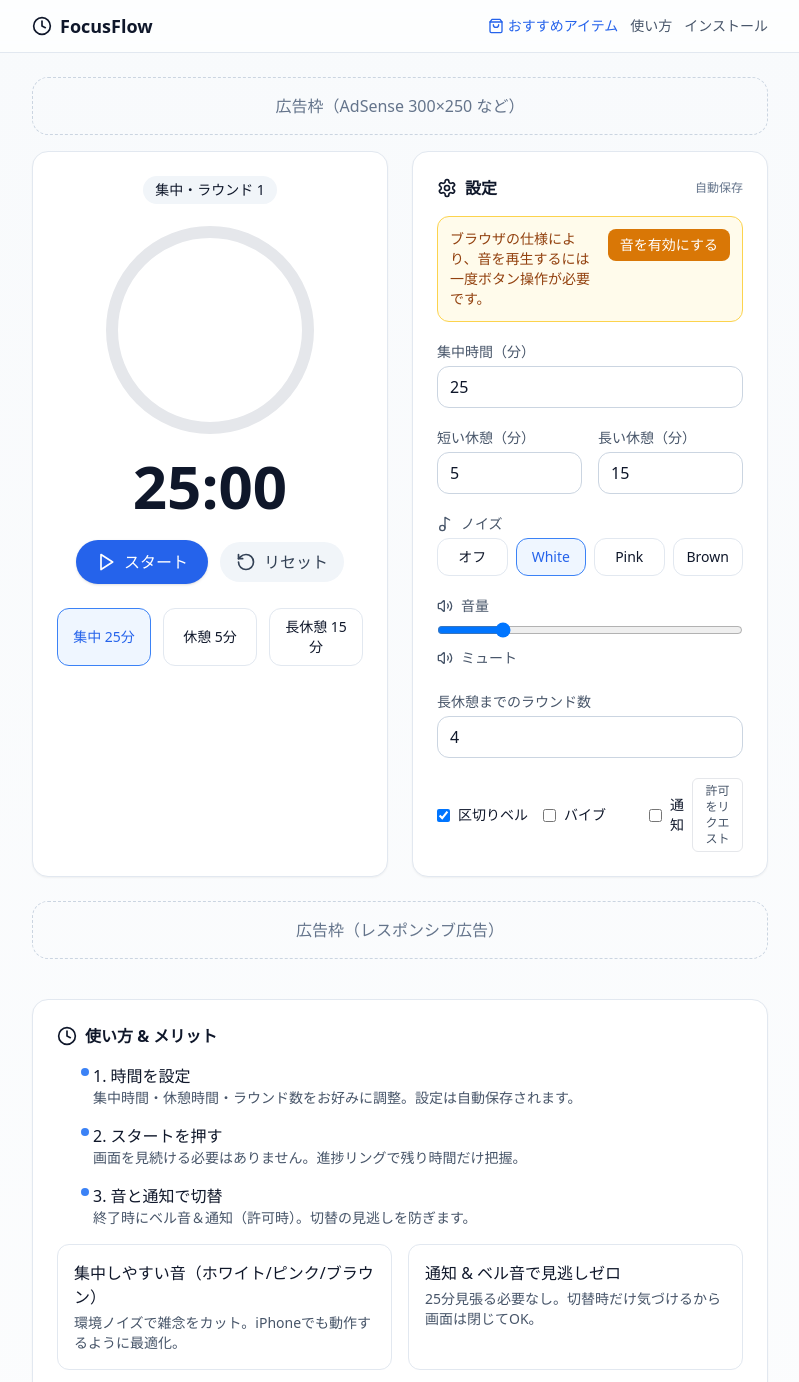
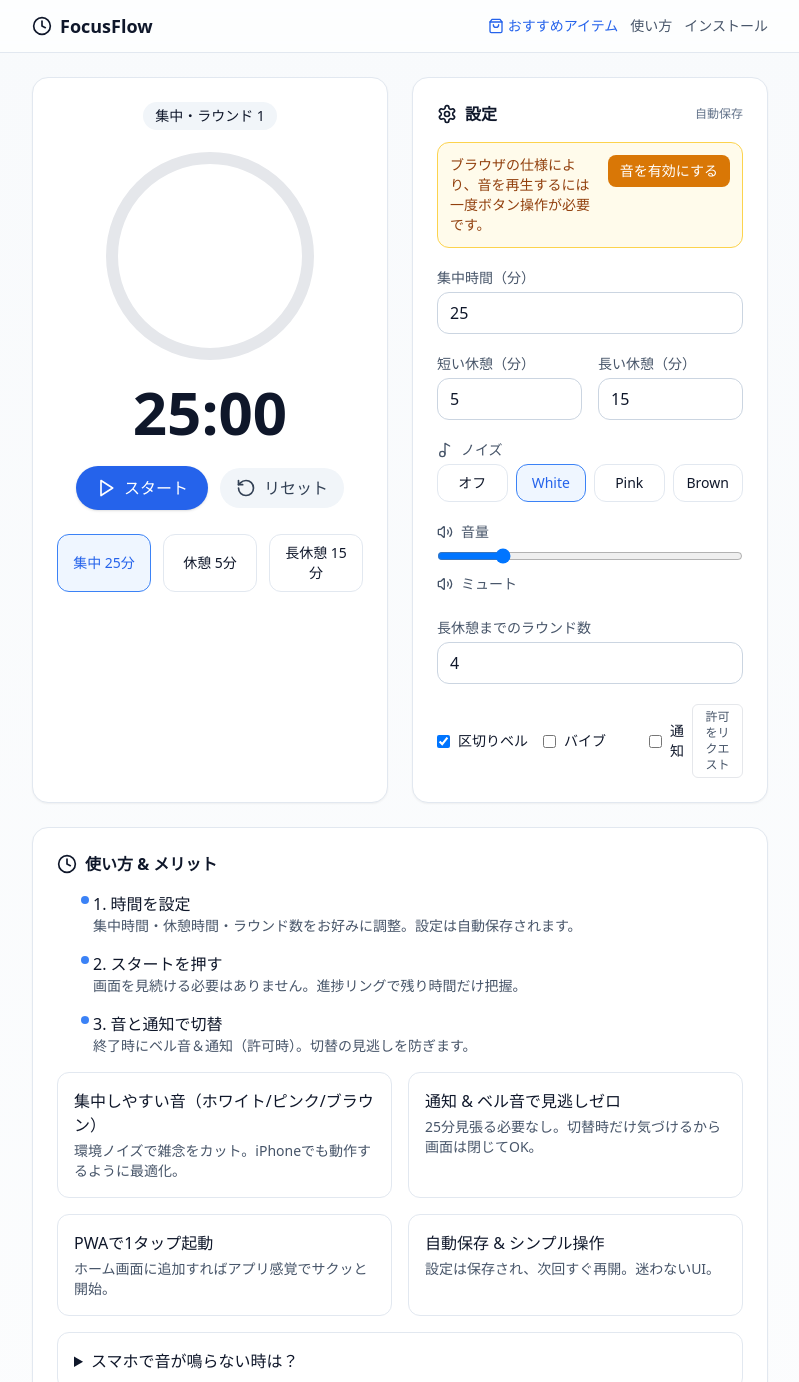
Before and after one commit to yoni-adi/FocusFlow, a React (Vite) app: page / in a window 1280 px wide. Shown: the top 1382 px of the page, without its empty margins (240-1039 px from the left). Built offline with nearby package versions, Linux system fonts and the light colour scheme.

Commit message:
comment out ad placeholders for AdSense review

```diff
--- a/src/App.jsx
+++ b/src/App.jsx
@@ -308,9 +308,9 @@ export default function App() {
       </header>
 
       <main className="mx-auto max-w-3xl px-4 py-6">
-        <div className="mb-4 rounded-2xl border border-dashed border-slate-300 p-4 text-center text-slate-500">
+        {/*<div className="mb-4 rounded-2xl border border-dashed border-slate-300 p-4 text-center text-slate-500">
           広告枠（AdSense 300×250 など）
-        </div>
+        </div>*/}
 
         <div className="grid md:grid-cols-2 gap-6">
           {/* 左：タイマー */}
@@ -465,9 +465,9 @@ export default function App() {
           </div>
         </div>
 
-        <div className="mt-6 mb-10 rounded-2xl border border-dashed border-slate-300 p-4 text-center text-slate-500">
+        {/*<div className="mt-6 mb-10 rounded-2xl border border-dashed border-slate-300 p-4 text-center text-slate-500">
           広告枠（レスポンシブ広告）
-        </div>
+        </div>*/}
         {/* 使い方 & メリット */}
 <section id="howto" className="mt-6 rounded-2xl border border-slate-200 bg-white p-6 shadow-sm">
   <h2 className="font-semibold mb-4 flex items-center gap-2">
```
